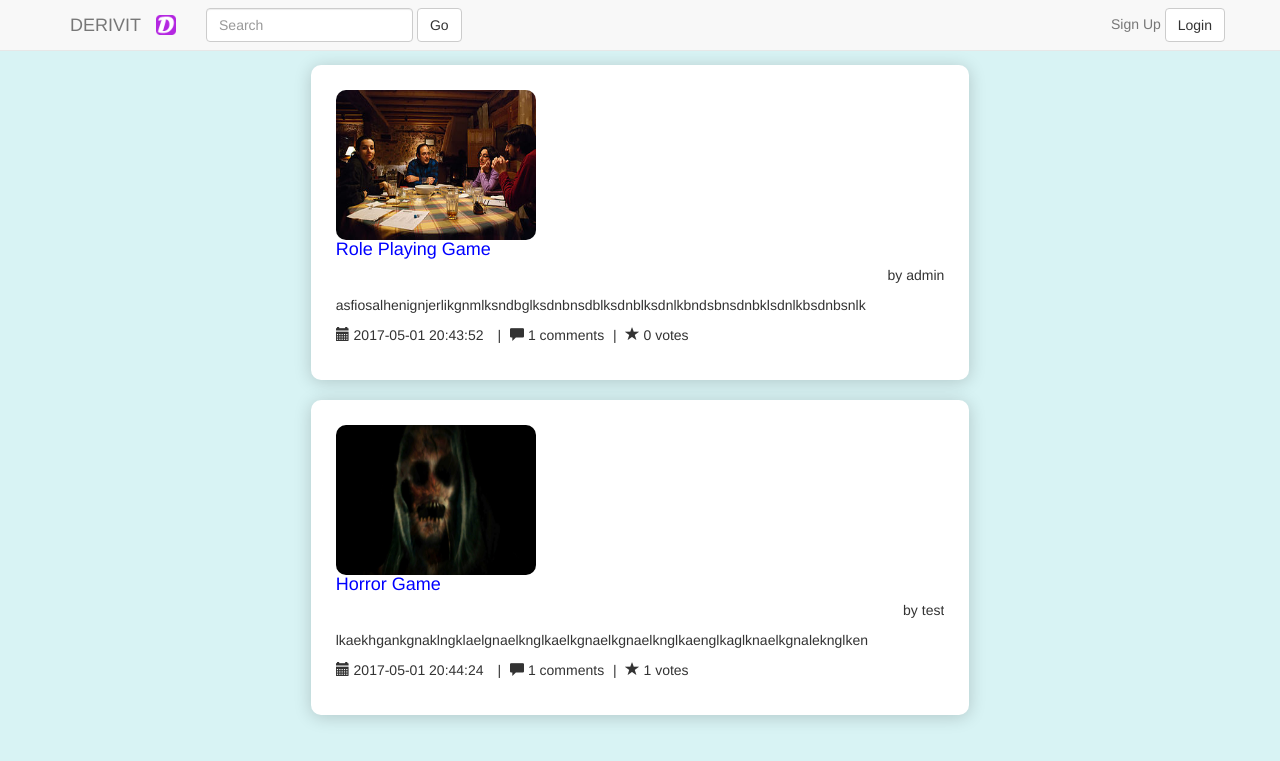
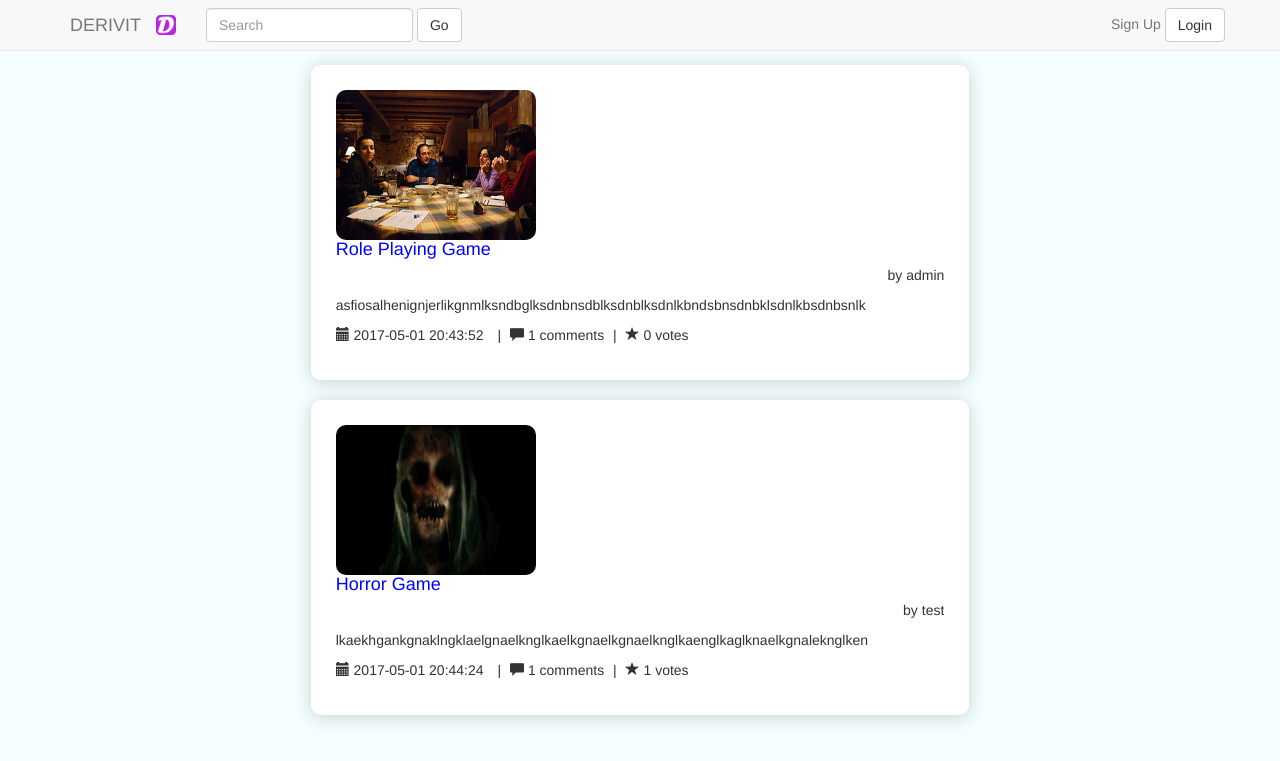
Before and after one commit to Alex-Jay/Derivit_Blog_Pair_Programming, a PHP site: page / in a window 1280 px wide. Shown: the top 761 px of the page. Run offline with PHP 8.4, Linux system fonts and the light colour scheme; data comes from the database, SQL or seed files in the repository; some libraries are stand-ins or nearby versions.

Commit message:
Color Changes

```diff
--- a/index.php
+++ b/index.php
@@ -13,7 +13,7 @@ session_start();
             body
             {
                 padding-top: 50px;
-                background-color: #d8f3f4;
+                background-color: #f4feff;
             }
         </style>
     </head>
--- a/register.php
+++ b/register.php
@@ -33,7 +33,7 @@ else
             body
             {
                 padding-top: 50px;
-                background-color: #d8f3f4;
+                background-color: #f4feff;
             }
 
             #error
--- a/viewPost.php
+++ b/viewPost.php
@@ -16,7 +16,7 @@ if (!isset($_SESSION['user_id'])) {
             body
             {
                 padding-top: 50px;
-                background-color: #d8f3f4;
+                background-color: #f4feff;
             }
             .media
             {
```
Also changed, not shown: inc/createBlogForm.php (+6 -1 lines), login.php (+1 -6 lines).
